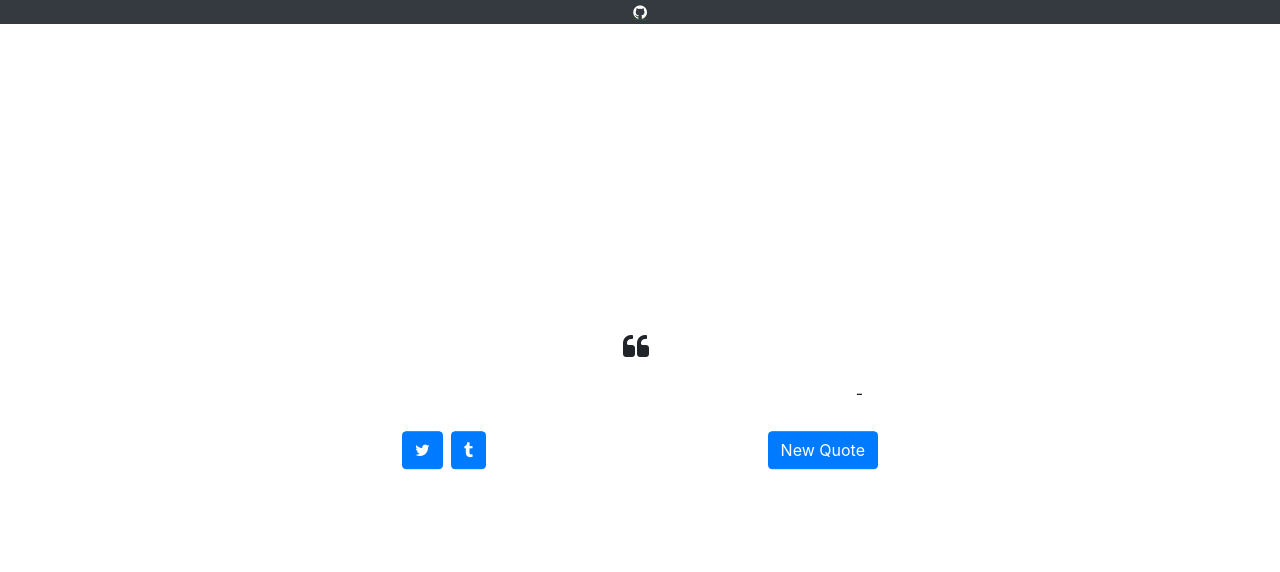
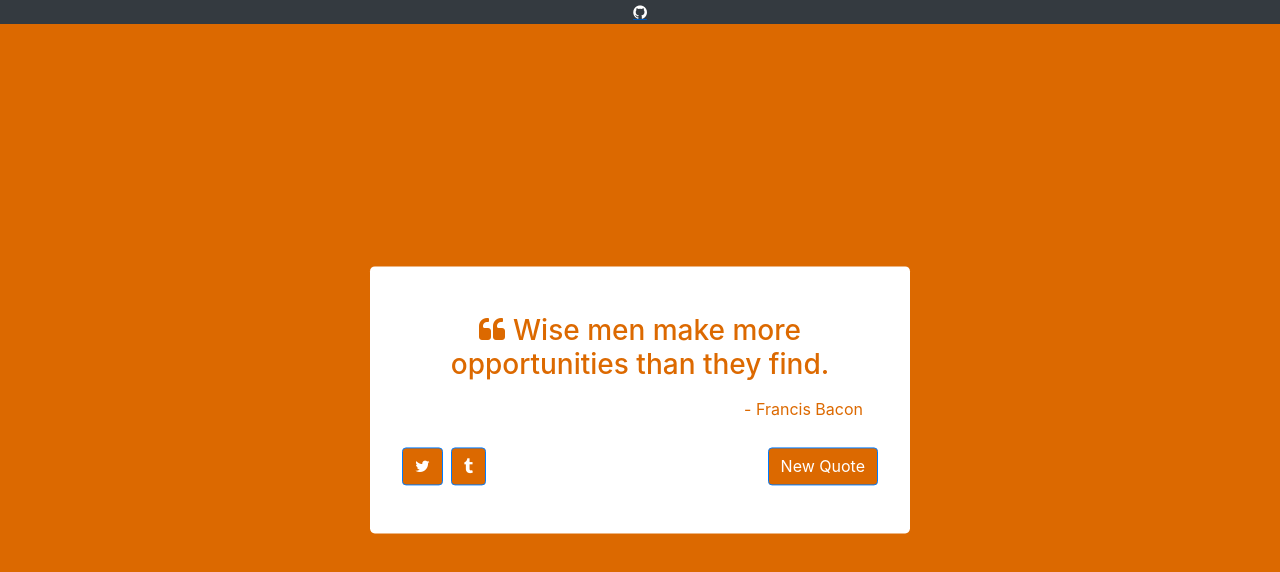
Before and after one commit to agustin-arias/random-quote-generator, a React (Create React App) app: page / in a window 1280 px wide. Shown: the top 572 px of the page. Built offline with nearby package versions, Linux system fonts and the light colour scheme; no server answers.

Commit message:
Added DefaultQuotes array

```diff
--- a/src/components/App.js
+++ b/src/components/App.js
@@ -2,15 +2,14 @@ import React, { Component } from "react";
 import changeBodyColor from "../logic/changeBodyColor";
 import fetchRandomQuote from "../logic/fetchRandomQuote";
 import LinkToPage from "./LinkToPage";
+import DefaultQuotes from "../logic/defaultQuotes";
 import QuoteBox from "./QuoteBox";
 
+const index = Math.floor(Math.random() * DefaultQuotes.length);
 export default class App extends Component {
     state = {
-    color: "",
-    randomQuoteData: {
-      author: "",
-      content: "",
-    },
+        color: changeBodyColor(),
+        randomQuoteData: DefaultQuotes[index],
     };
 
     async fadeOutInText() {
@@ -28,10 +27,6 @@ export default class App extends Component {
         this.setState({ color, randomQuoteData: { author, content } });
     }
 
-  async componentDidMount() {
-    await this.handleNewQuote();
-  }
-
     render() {
         return (
             <React.Fragment>
@@ -43,7 +38,9 @@ export default class App extends Component {
                     randomQuoteData={this.state.randomQuoteData}
                 />
                 <LinkToPage
-          url={"https://github.com/agustinntarias/random-quote-generator"}
+                    url={
+                        "https://github.com/agustinntarias/random-quote-generator"
+                    }
                 />
             </React.Fragment>
         );
--- /dev/null
+++ b/src/logic/defaultQuotes.js
@@ -0,0 +1,24 @@
+export default [
+    {
+        author: "Edith Wharton",
+        content:
+            "There are two ways of spreading light: to be the candle or the mirror that reflects it.",
+    },
+    {
+        author: "Benjamin Disraeli",
+        content: "The secret of success is constancy to purpose.",
+    },
+    {
+        author: "Bernard Shaw",
+        content:
+            "We are made wise not by the recollection of our past, but by the responsibility for our future.",
+    },
+    {
+        author: "Joe Namath",
+        content: "If you aren't going all the way, why go at all?",
+    },
+    {
+        author: "Francis Bacon",
+        content: "Wise men make more opportunities than they find.",
+    },
+];
```
Lines whose indentation alone changed are shown as unchanged.
